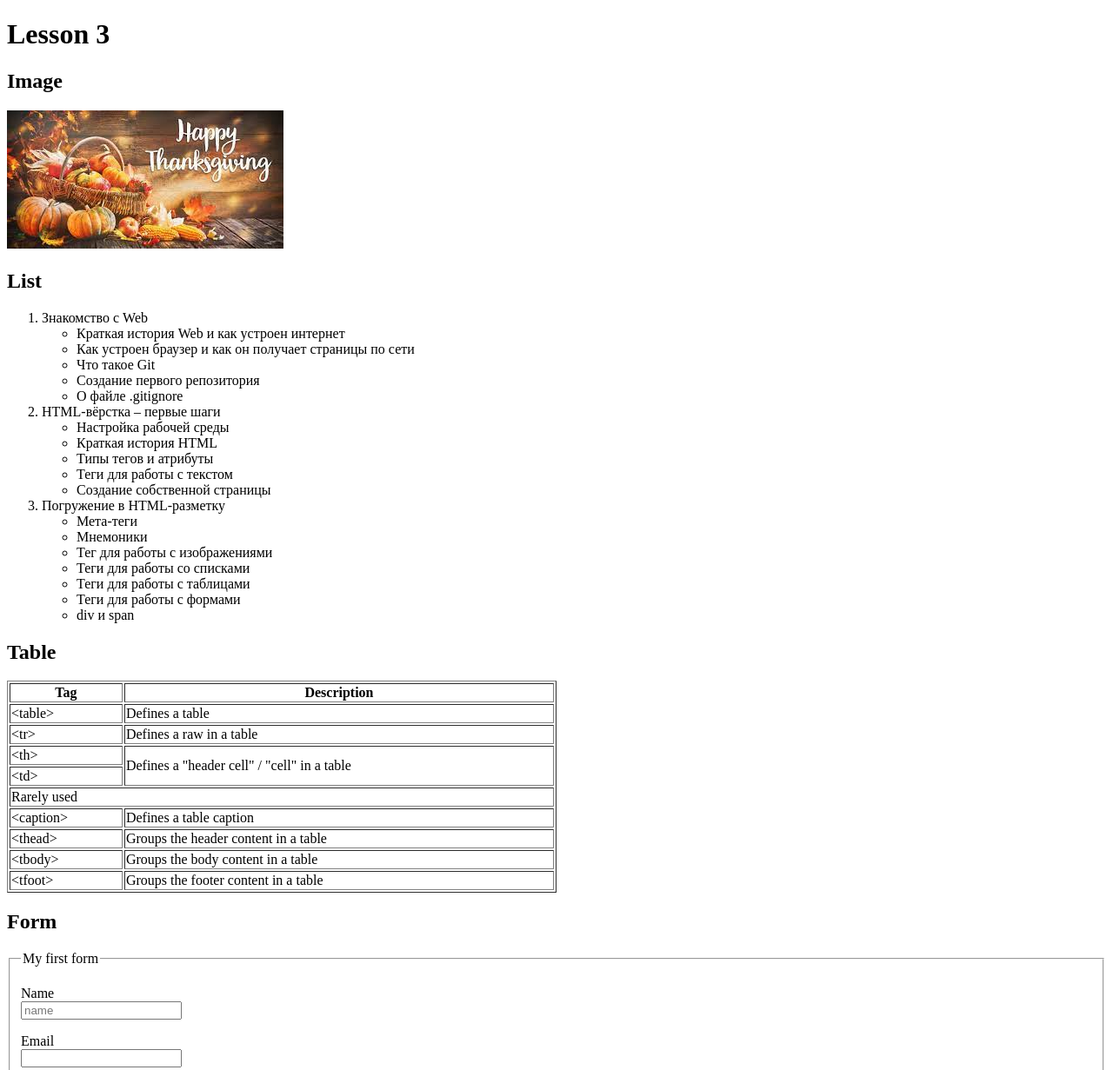
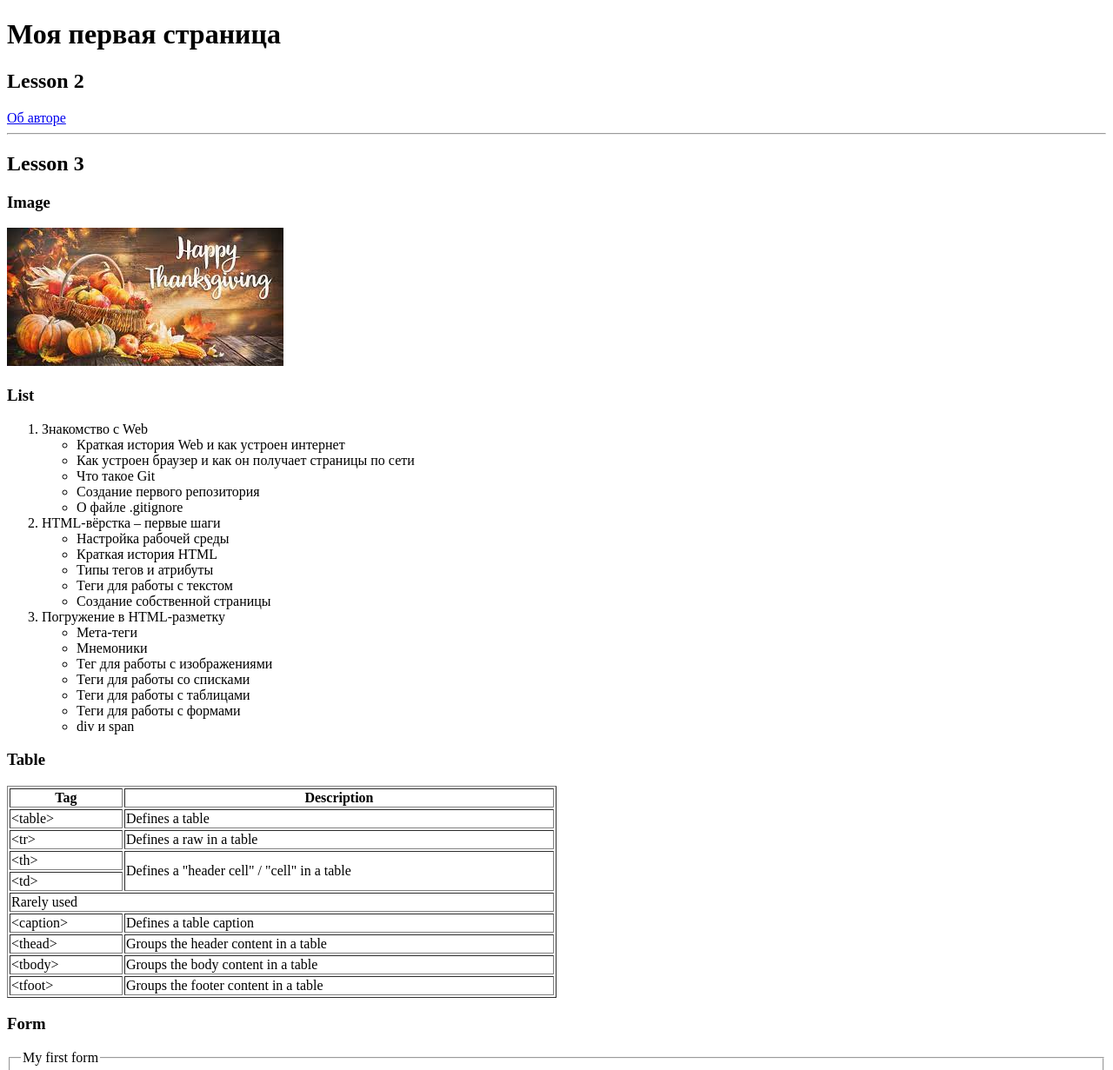
Before and after one commit to NBurt330/if-html, a website: page index.html in a window 1280 px wide. Shown: the top 1231 px of the page at 87% size. Drawn offline with Linux system fonts and the light colour scheme.

Commit message:
Fixed missing url.

```diff
--- a/index.html
+++ b/index.html
@@ -7,13 +7,17 @@
     <meta name="viewport" content="width-device-width, initial-scale=1.0" />
   </head>
   <body>
-    <h1>Lesson 3</h1>
-    <h2>Image</h2>
+    <h1>Моя первая страница</h1>
+    <h2>Lesson 2</h2>
+    <a href="./About/index.html" target="_blank">Об авторе</a>
+    <hr />
+    <h2>Lesson 3</h2>
+    <h3>Image</h3>
     <img
       src="./Images/Thanksgiving.jpg"
       alt="Thanksgiving wishes with basket of pumpkins"
     />
-    <h2>List</h2>
+    <h3>List</h3>
     <ol>
       <li>Знакомство с Web</li>
       <ul>
@@ -42,7 +46,7 @@
         <li>div и span</li>
       </ul>
     </ol>
-    <h2>Table</h2>
+    <h3>Table</h3>
     <table border="1" width="50%">
       <thead>
         <tr>
@@ -87,7 +91,7 @@
         </tr>
       </tbody>
     </table>
-    <h2>Form</h2>
+    <h3>Form</h3>
     <form method="get">
       <fieldset>
         <legend>My first form</legend>
```
